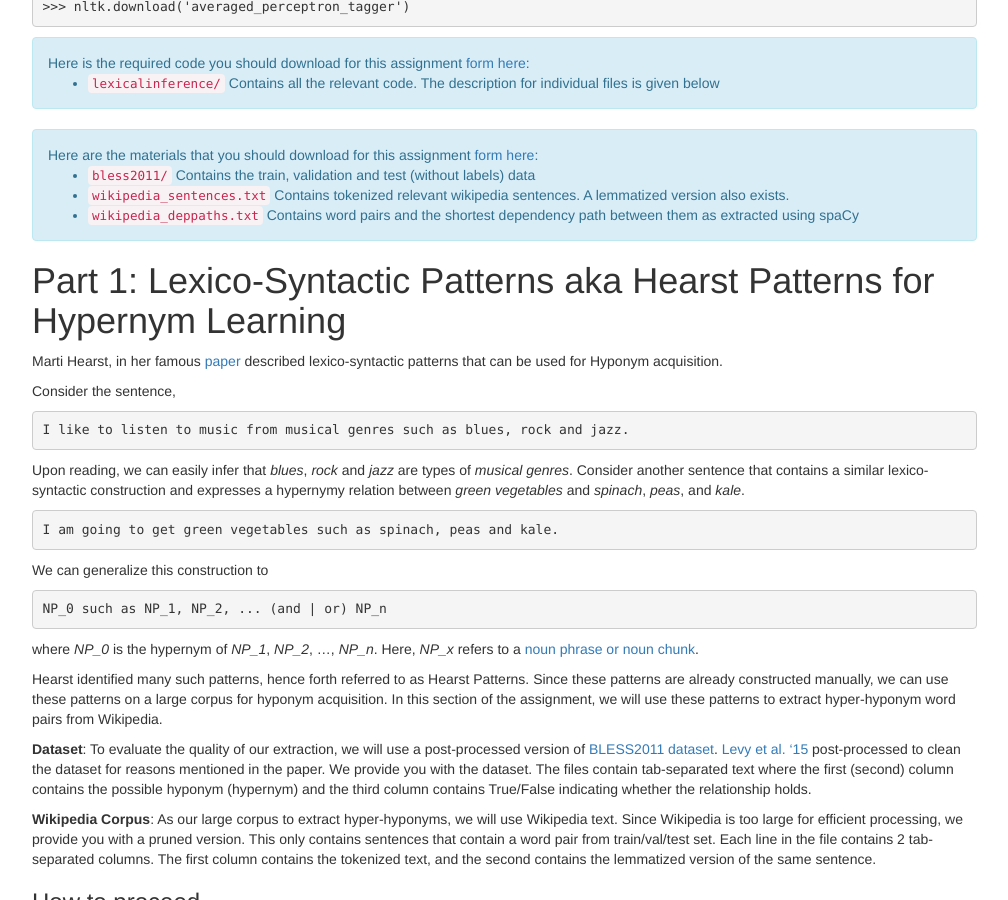
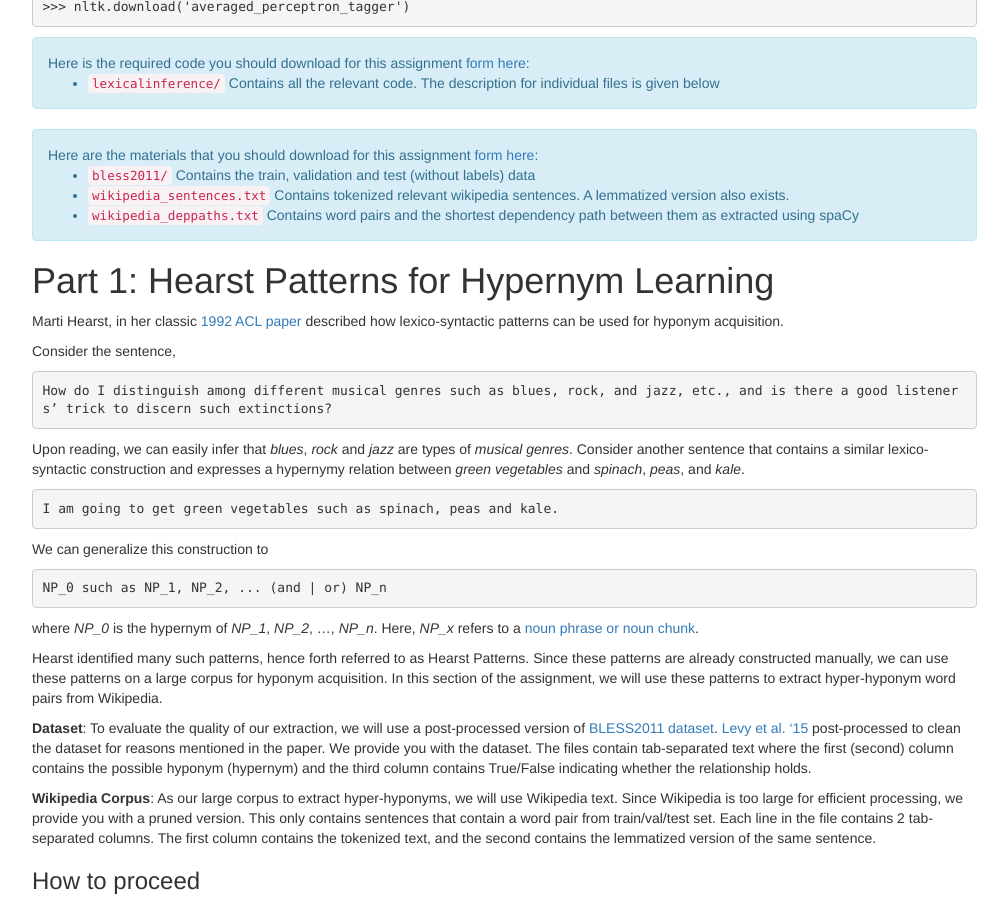
Before and after one commit to computational-linguistics-class/computational-linguistics-class.github.io, a Jekyll site: the page built from assignment8.md, in a window 1280 px wide and 900 px high, scrolled down 499 px. Shown: the whole window, without its empty margins (233-1241 px from the left). Built offline with Jekyll 4.4.1, drawn with Linux system fonts in a browser that asks for light colours; nearby versions of some CDN libraries; a script that is not in the unit is left out.

Commit message:
Minor edits

````diff
--- a/assignment8.md
+++ b/assignment8.md
@@ -82,13 +82,13 @@ Here are the materials that you should download for this assignment [form here](
 * `wikipedia_deppaths.txt` Contains word pairs and the shortest dependency path between them as extracted using spaCy
 </div>
 
-# Part 1: Lexico-Syntactic Patterns aka Hearst Patterns for Hypernym Learning
+# Part 1: Hearst Patterns for Hypernym Learning
 
-Marti Hearst, in her famous [paper](http://www.aclweb.org/anthology/C92-2082) described lexico-syntactic patterns that can be used for Hyponym acquisition.
+Marti Hearst, in her classic [1992 ACL paper](http://www.aclweb.org/anthology/C92-2082) described how lexico-syntactic patterns can be used for hyponym acquisition.
 
 Consider the sentence,
 ```
-I like to listen to music from musical genres such as blues, rock and jazz.
+How do I distinguish among different musical genres such as blues, rock, and jazz, etc., and is there a good listeners’ trick to discern such extinctions?
 ```
 Upon reading, we can easily infer that *blues*, *rock* and *jazz* are types of *musical genres*.
 Consider another sentence that contains a similar lexico-syntactic construction and expresses a hypernymy relation between *green vegetables* and *spinach*, *peas*, and *kale*.
````
